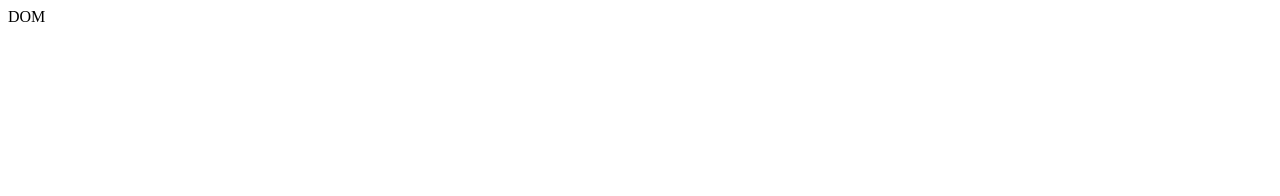
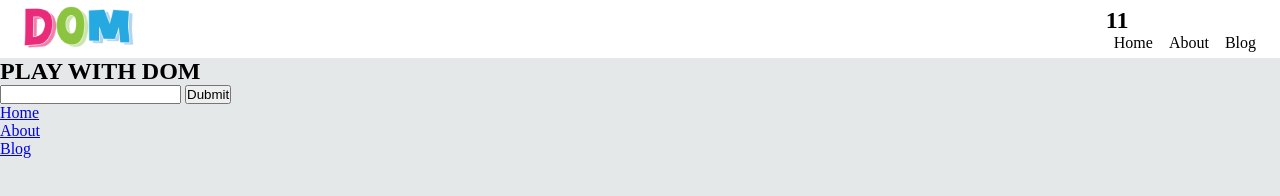
Before and after one commit to suzon-ahmmed/DOM, a plain HTML site: page index.html in a window 1280 px wide. Drawn offline with Linux system fonts and the light colour scheme.

Commit message:
learn querySelector with different chile

```diff
--- a/index.html
+++ b/index.html
@@ -1,21 +1,66 @@
 <!DOCTYPE html>
 <html lang="en">
+
 <head>
   <meta charset="UTF-8">
   <meta http-equiv="X-UA-Compatible" content="IE=edge">
   <meta name="viewport" content="width=device-width, initial-scale=1.0">
   <title>Learn DOM</title>
+  <!-- <link rel="stylesheet" href="https://cdnjs.cloudflare.com/ajax/libs/bootstrap/5.1.3/css/bootstrap.min.css" integrity="sha512-GQGU0fMMi238uA+a/bdWJfpUGKUkBdgfFdgBm72SUQ6BeyWjoY/ton0tEjH+OSH9iP4Dfh+7HM0I9f5eR0L/4w==" crossorigin="anonymous" referrerpolicy="no-referrer" /> -->
   <link rel="stylesheet" href="./public/css/style.css">
 </head>
+
 <body>
   <header>
     <nav>
-      <span>DOM</span>
+      <div class="logo">
+        <img src="./public/images/dom.png" alt="">
+      </div>
+      <div class="nav-list">
+        <h1>11</h1>
+        <ul class="items">
+          <li>
+            <a class="item" href="javascript:;">Home</a>
+          </li>
+          <li>
+            <a class="item" href="javascript:;">About</a>
+          </li>
+          <li>
+            <a class="item" href="index.html">Blog</a>
+          </li>
+        </ul>
+      </div>
+
+
     </nav>
 
   </header>
 
   <main>
+    <section class="container">
+      <div id="firstDiv">
+        <h2 id="header">Play with DOM</h2>
+      </div>
+      <form action="">
+        <input type="text" id="inputField">
+        <button type="button">Dubmit</button>
+      </form>
+
+
+      <ul class="items-2" id="listid">
+        <li>
+          <a class="item" href="javascript:;">Home</a>
+        </li>
+        <li>
+          <a class="item" href="javascript:;">About</a>
+        </li>
+        <li>
+          <a class="item" href="index.html">Blog</a>
+        </li>
+      </ul>
+
+      </nav>
+    </section>
 
   </main>
 
@@ -24,7 +69,8 @@
   </footer>
 
 
-
+  <!-- <script src="https://cdnjs.cloudflare.com/ajax/libs/bootstrap/5.1.3/js/bootstrap.bundle.min.js" integrity="sha512-pax4MlgXjHEPfCwcJLQhigY7+N8rt6bVvWLFyUMuxShv170X53TRzGPmPkZmGBhk+jikR8WBM4yl7A9WMHHqvg==" crossorigin="anonymous" referrerpolicy="no-referrer"></script> -->
   <script src="./public/js/app.js"></script>
 </body>
+
 </html>
--- /dev/null
+++ b/public/css/style.scss
@@ -0,0 +1,43 @@
+* {
+   margin: 0;
+   padding: 0;
+   box-sizing: border-box;
+}
+body{
+   background: #ced4d488;
+
+}
+
+nav {
+   height: 58px;
+   background: #ffffff;
+   display: flex;
+   justify-content: space-between;
+   align-items: center;
+   padding: 0 1.5rem;
+   .logo{
+      font-size: 1.7rem;
+      font-weight: 700;
+      img{
+         width: 110px;
+      }
+   }
+   .items {
+      display: flex;
+      li {
+         list-style: none;
+         padding: 0 0.5rem;
+         &:last-child {
+            padding-right: 0;
+         }
+         .item {
+            text-decoration: none;
+            color: black;
+
+         }
+      }
+   }
+}
+#header {
+   text-transform: uppercase;
+}
--- a/public/js/app.js
+++ b/public/js/app.js
@@ -0,0 +1,92 @@
+//document.title='Play with DOM'
+// console.dir(document.title);
+//console.log(document.getElementById('firstDiv'));
+// let headerContent = document.getElementById('header');
+
+// console.log(headerContent.textContent);
+// console.log(headerContent.innerText);
+// headerContent.style.textTransform = 'lowercase';
+// console.log(typeof(document));
+// console.dir(document);
+// console.log(document.body);
+// document.title = 'Play with DOM';
+// for(let element of document.all){
+//    console.log(element);
+// }
+//get element by id
+// console.log(document.links);
+// console.log(document.getElementById('header'))
+// let headertxt = document.getElementById('header');
+
+// // headertxt.textContent='Try to learn DOM';
+// console.log(headertxt.innerText);
+// console.log(headertxt.textContent);
+// console.log(headertxt.innerHTML);
+// headertxt.style.color= 'red';
+// headertxt.style.fontSize = '50px';
+// console.dir(document);
+//className
+// let firstUl = document.getElementById('listid');
+// let list =firstUl.getElementsByClassName('item');
+// for(let i=0; i<list.length; i++){
+//    list[i].style.color ='red';
+
+// }
+
+//tag name
+// let divui = document.getElementById('listid');
+// let tagLi = divui.getElementsByTagName('a');
+// console.log(tagLi);
+// for(let i=0; i<tagLi.length; i++){
+//    tagLi[i].style.textDecoration ='none';
+//    tagLi[i].style.padding ='10px';
+//    tagLi[i].style.fontSize ='10px';
+// }
+// let logoimg = document.getElementsByTagName('img');
+// console.log(logoimg);
+// for(let i=0; i<logoimg.length; i++){
+//    logoimg[i].style.width ='100px';
+// }
+
+//qurey selector
+// let list =  document.querySelector('.item');
+// console.log(list);
+// let secondList = document.querySelector('.lists-2:last-child');
+// let lastItem = secondList.querySelector('.item:last-child');
+// console.log(secondList);
+// // element.style.color ='red';
+// for(element of secondList){
+//    element.style.color ='red';
+// }
+// lastItem.style.color ='red';
+
+// document.querySelectorAll('')
+// secondList.style.color ='red';
+// let h1_tag = document.getElementsByTagName('input');
+// console.log(h1_tag);
+// let lastLi = document.querySelector('li:first-child');
+// let lastA = lastLi.querySelector('a');
+// // console.log(ulList);
+// // let items = ulList.querySelector('.item');
+// // for(let i=0; i<length.items; i++){
+// //    items[i].style.color = 'red';
+// // }
+
+// lastA.style.color ='red';
+// console.log(lastLi)
+
+// let allLaastChild = document.querySelectorAll('.items:nth-child(2)');
+
+
+
+// for(let element of allLaastChild){
+//    let allLastA = element.querySelector('.item');
+//     allLastA.style.color   ='red';
+// }
+
+
+// console.log(allLaastChild);
+let grandparent = document.querySelector('.nav-list');
+let parent = grandparent.children;
+let chield = parent[0];
+console.log(chield);
```
Also changed, not shown: public/css/style.css, public/images/dom.png (added), 1 other file. Lines whose indentation alone changed are shown as unchanged.
